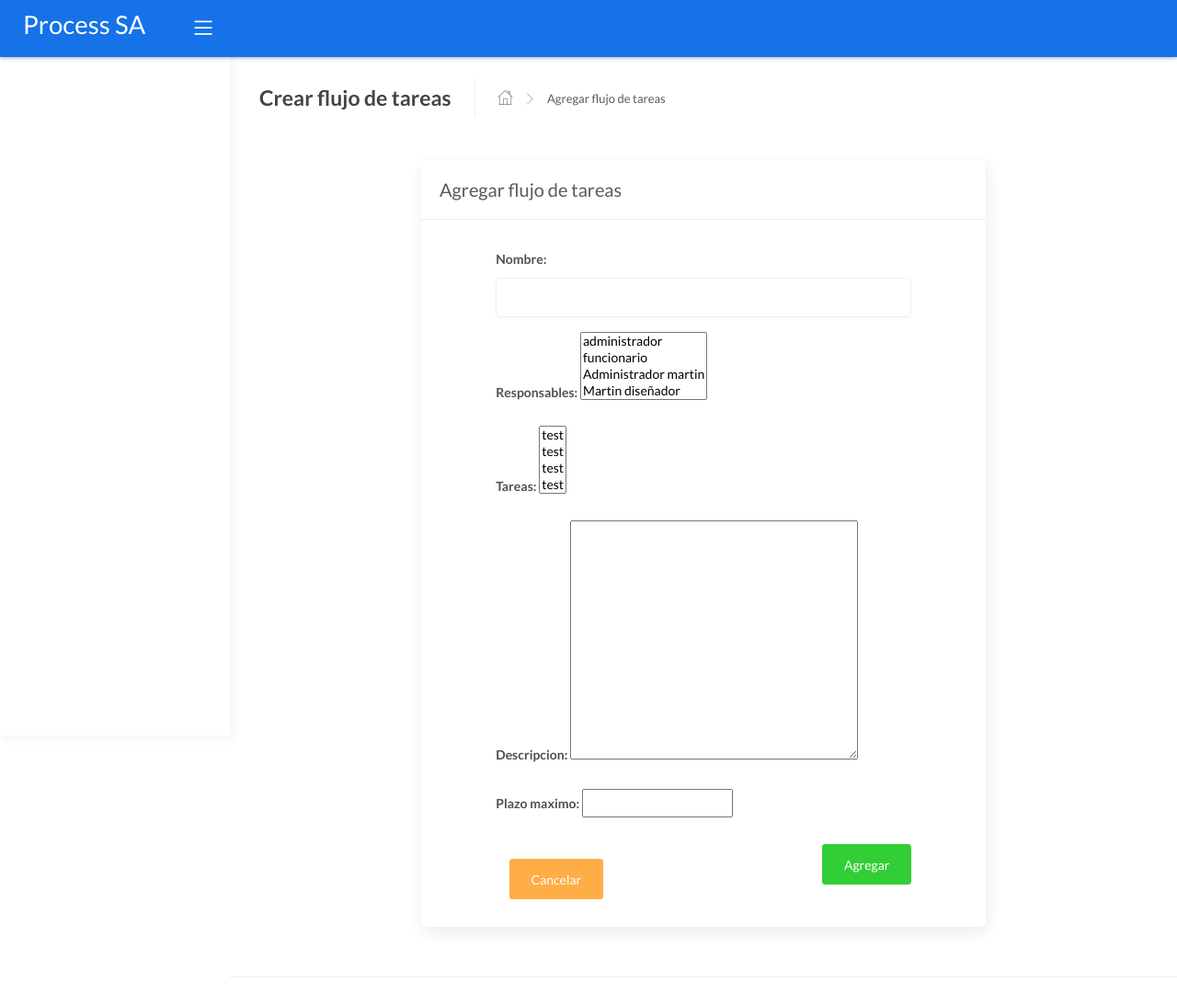
After one commit to ImSoHappi/Process-SA, a Django app: page /flujo_list/1/1/agregar_flujo in a window 1280 px wide. The commit adds this page. Shown: the whole page at 92% size. Run offline with Django 3.2, Linux system fonts and the light colour scheme; data comes from the database, SQL or seed files in the repository; both versions use the stored data as it was after the commit; some libraries are stand-ins or nearby versions.

Commit message:
Se agrego modelo flujo de tareas y formulario de creacion. Falta arreglar algunos detalles

```diff
--- a/processCore/admin.py
+++ b/processCore/admin.py
@@ -7,4 +7,6 @@ admin.site.register(Client)
 admin.site.register(UnidadInterna)
 admin.site.register(Process)
 admin.site.register(Task)
+admin.site.register(TareaSubordinada)
+admin.site.register(FlujoTareas)
 admin.site.register(Rejectcomment)
--- a/processCore/forms.py
+++ b/processCore/forms.py
@@ -1,5 +1,6 @@
 from django import forms
 from .models import *
+from processAuth.models import userModel
 
 class taskForm(forms.ModelForm):
     class Meta:
@@ -12,6 +13,20 @@ class taskForm(forms.ModelForm):
             'description': forms.Textarea(attrs={'class': 'form-control'}),
             'expire_at': forms.DateTimeInput(),
         }
+
+class flujoForm(forms.ModelForm):
+    class Meta:
+        model = FlujoTareas
+        fields = ('nombre', 'responsables', 'tareas', 'descripcion', 'plazo_maximo',)
+        responsables: forms.ModelMultipleChoiceField(queryset=userModel.objects.all())
+        tareas: forms.ModelMultipleChoiceField(queryset=Task.objects.all())
+        widgets = {
+
+            'nombre': forms.TextInput(attrs={'class': 'form-control'}),
+            'description': forms.Textarea(attrs={'class': 'form-control'}),
+            'plazo_maximo': forms.DateTimeInput(),
+        }
+
 
 class subordinadaForm(forms.ModelForm):
     class Meta:
--- a/processCore/models.py
+++ b/processCore/models.py
@@ -73,3 +73,16 @@ class Rejectcomment(models.Model):
 
     def __str__(self):
         return self.reason
+
+class FlujoTareas(models.Model):
+    nombre = models.CharField(max_length=60)
+    process = models.ForeignKey('Process', on_delete = models.CASCADE)
+    tareas = models.ManyToManyField('Task')
+    responsables = models.ManyToManyField('processAuth.userModel')
+    descripcion = models.TextField()
+    created_at = models.DateTimeField(auto_now_add=True)
+    plazo_maximo = models.DateTimeField()
+    status = models.IntegerField(choices = TASK_STATUS, default=4)
+
+    def __str__(self):
+        return self.nombre
--- /dev/null
+++ b/processCore/templates/forms/agregar_flujo.html
@@ -0,0 +1,45 @@
+{% extends 'layouts/base.html' %}
+
+{% block title %} Agregar flujo de tareas{% endblock title %}
+
+{% block content %}
+    <div class="page-inner">
+        <div class="page-header">
+            <h4 class="page-title">Crear flujo de tareas</h4>
+            <ul class="breadcrumbs">
+                <li class="nav-home">
+                    <a href="{% url 'client_list' %} ">
+                        <i class="flaticon-home"></i>
+                    </a>
+                </li>
+                <li class="separator">
+                    <i class="flaticon-right-arrow"></i>
+                </li>
+                <li class="nav-item">
+                    <a href="">Agregar flujo de tareas</a>
+                </li>
+            </ul>
+        </div>
+        <div class="col-md-8 ml-auto mr-auto mt-5">
+            <div class="card">
+                <div class="card-header">
+                    <div class="card-title">Agregar flujo de tareas</div>
+                </div>
+                <div class="card-body col-md-10 ml-auto mr-auto">
+                    <div class="form-group">
+                        <form method="POST">
+                            {% csrf_token %}
+                            {{ form.as_p }}
+                            <button class="btn btn-success text-center pull-right mt-2" type="submit">Agregar</button>
+                            <div class="row">
+                                <div class="col-md-4">
+                                    <a href="/flujo_list/{{ client.pk }}/{{process.pk}}" class="btn btn-warning mt-4">Cancelar</a>
+                                </div>
+                            </div>
+                        </form>
+                    </div>
+                </div>
+            </div>
+        </div>
+    </div>
+{% endblock content %}
--- a/processCore/urls.py
+++ b/processCore/urls.py
@@ -10,6 +10,9 @@ urlpatterns = [
     path('process_list/<int:client_pk>/', views.process_list, name="process_list"),
     path('process_list/<int:client_pk>/add_process', views.add_process, name="add_process"),
 
+    path('flujo_list/<int:client_pk>/<int:process_pk>/', views.listado_flujo, name="listado_flujo"),
+    path('flujo_list/<int:client_pk>/<int:process_pk>/agregar_flujo', views.agregar_flujo, name="agregar_flujo"),
+
     path('process_detail/<int:client_pk>/<int:process_pk>/', views.process_detail, name="process_detail"),
     path('process_detail/<int:client_pk>/<int:process_pk>/add_task', views.add_task, name="add_task"),
     path('process_detail/<int:client_pk>/<int:process_pk>/<int:task_pk>', views.subordinada_list, name="subordinada_list"),
--- a/processCore/views.py
+++ b/processCore/views.py
@@ -27,6 +27,41 @@ def unidad_list(request, client_pk):
     context['employee'] = userModel.objects.get(user=current_user)
 
     return render(request, 'unidad_list.html', context=context)
+
+def listado_flujo(request, client_pk, process_pk):
+    current_user = request.user
+
+    context = {}
+    context['client'] = Client.objects.get(pk=client_pk)
+    context['process'] = Process.objects.get(pk=process_pk)
+    context['flujo_list'] = FlujoTareas.objects.filter(process=process_pk)
+    context['employee'] = userModel.objects.get(user=current_user)
+
+    return render(request, 'flujo_list.html', context=context)
+
+def agregar_flujo(request, client_pk, process_pk):
+
+    if request.method == 'POST':
+        form = flujoForm(request.POST)
+
+        if form.is_valid():
+            FlujoTareas = form.save(commit=False)
+            FlujoTareas.process = Process.objects.get(pk=process_pk)
+            FlujoTareas.save()
+
+            return redirect('listado_flujo', client_pk=client_pk, process_pk=process_pk)
+
+    else:
+        form = flujoForm()
+
+    context = {}
+    context['client'] = Client.objects.get(pk=client_pk)
+    context['process'] = Process.objects.get(pk=process_pk)
+    context['task'] = Task.objects.all()
+    context['form'] = form
+
+    return render(request, 'forms/agregar_flujo.html', context=context)
+
 
 def agregar_unidad(request, client_pk):
     if request.method == 'POST':
```
Also changed, not shown: processBase/settings.py (+5 -12 lines), processCore/templates/flujo_list.html (added, +81 -0 lines), processCore/templates/process_detail.html (+7 -2 lines), db.sqlite3, processCore/migrations/0008_flujotareas.py (added), 1 other file.
